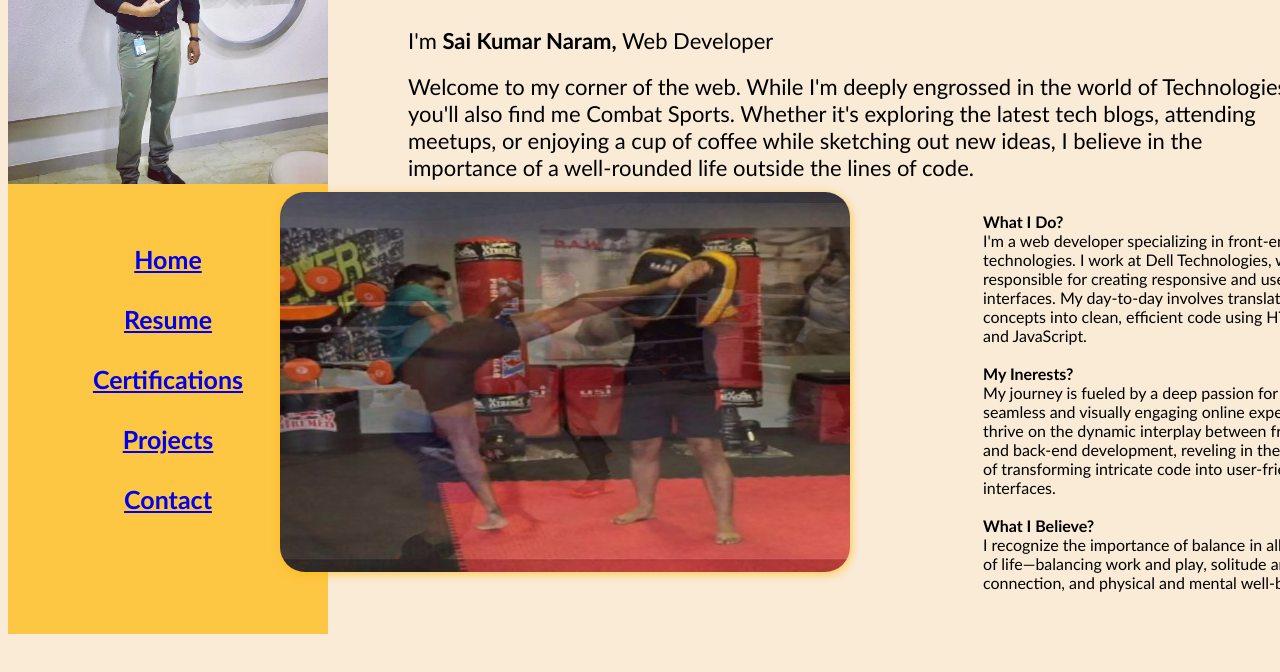
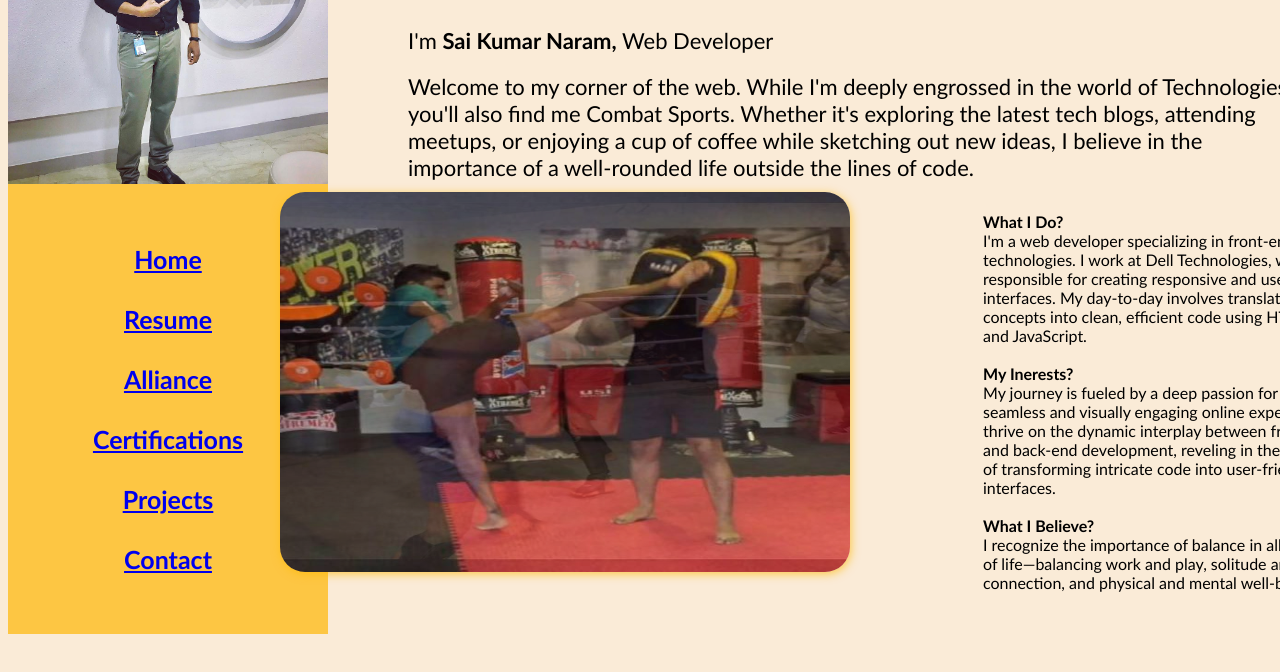
Before and after one commit to Saikumar0009/mywebpage, a plain HTML site: page index.html in a window 1280 px wide. Shown: the part 124-796 px from the top of the page. Drawn offline with Linux system fonts and the light colour scheme.

Commit message:
Update index.html

```diff
--- a/index.html
+++ b/index.html
@@ -12,6 +12,7 @@
 
     <div id="box2"> <br> <br> <a href="index.html">Home</a> <br> <br>
         <a href="resume.html">Resume</a> <br> <br>
+        <a href="teamwork.html">Alliance</a> <br> <br>
         <a href="certificates.html">Certifications</a> <br> <br>
         <a href="Projects.html">Projects</a><br> <br>
         <a href="Contact.html">Contact</a> </div>
```
